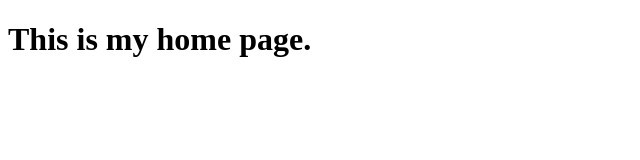
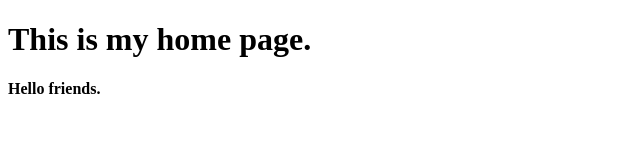
Before and after one commit to JithinSunnyM/datewithgit, a plain HTML site: page home.html in a window 1280 px wide. Shown: the whole page, without its empty margins (0-640 px from the left). Drawn offline with Linux system fonts and the light colour scheme.

Commit message:
Home page modified

```diff
--- a/home.html
+++ b/home.html
@@ -7,5 +7,6 @@
 </head>
 <body>
     <h1>This is my home page.</h1>
+    <h4>Hello friends.</h4>
 </body>
 </html>
```
